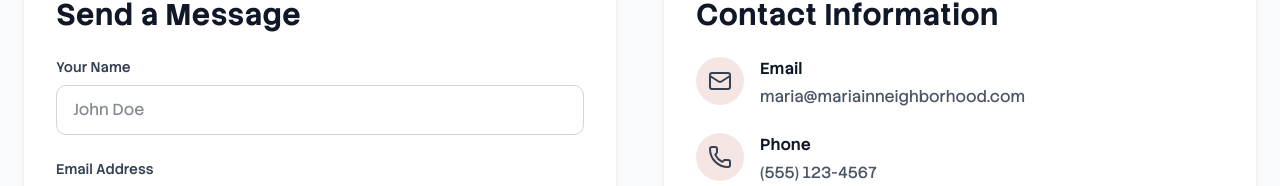
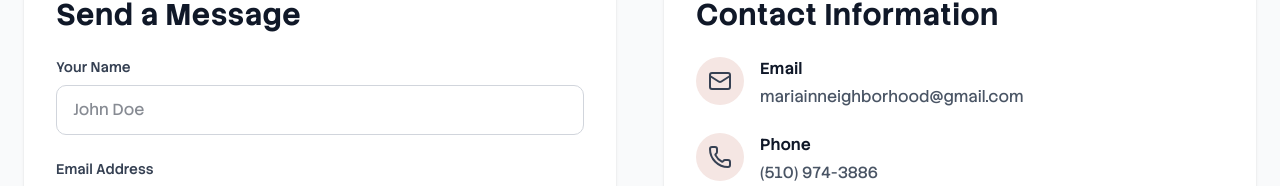
Before and after one commit to LanceTreyark/mariainneighborhood.com, a Next.js app: page /contact in a window 1280 px wide. Shown: the part 579-765 px from the top of the page. Built offline with nearby package versions, Linux system fonts and the light colour scheme.

Commit message:
01.15.26 07:31PM

```diff
--- a/components/contact-form.tsx
+++ b/components/contact-form.tsx
@@ -183,7 +183,7 @@ export function ContactForm() {
                       href="mailto:maria@mariainneighborhood.com"
                       className="text-gray-600 hover:text-[#dcbbb4]"
                     >
-                      maria@mariainneighborhood.com
+                      mariainneighborhood@gmail.com
                     </a>
                   </div>
                 </div>
@@ -195,10 +195,10 @@ export function ContactForm() {
                   <div>
                     <h3 className="mb-1 font-semibold text-gray-900">Phone</h3>
                     <a
-                      href="tel:+15551234567"
+                      href="tel:+15109743886"
                       className="text-gray-600 hover:text-[#dcbbb4]"
                     >
-                      (555) 123-4567
+                      (510) 974-3886
                     </a>
                   </div>
                 </div>
```
